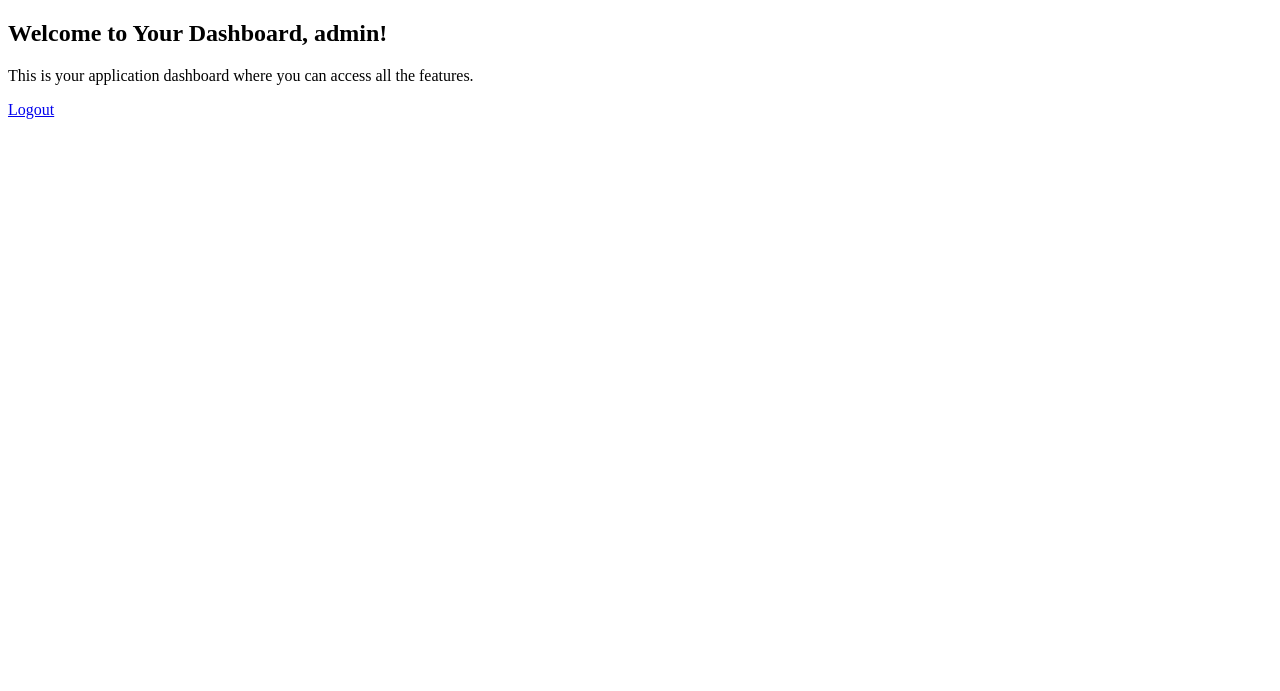
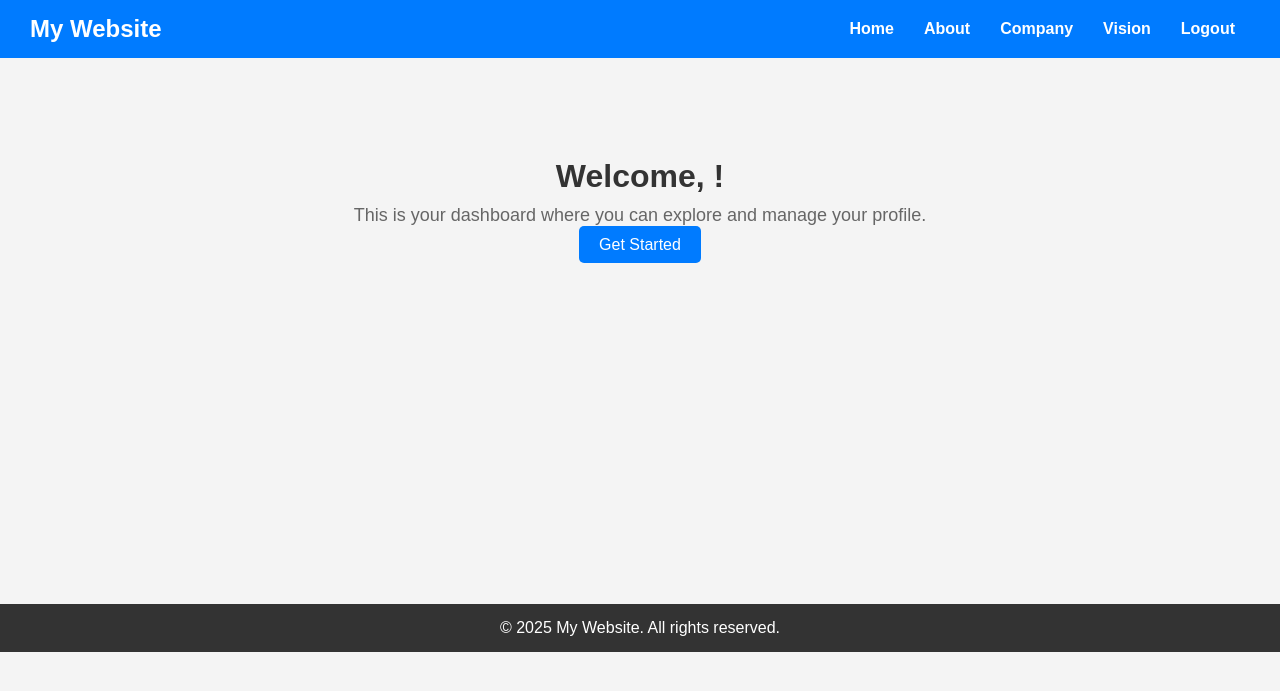
Before and after one commit to Shri0504/Login_Auth_Project, a Django app: page /login_app/dashboard/ in a window 1280 px wide. Shown: the top 691 px of the page. Run offline with Django 5.2, Linux system fonts and the light colour scheme; a user stored in the database is signed in.

Commit message:
update the dashbord page

```diff
--- a/LOGIN_PROJECT/settings.py
+++ b/LOGIN_PROJECT/settings.py
@@ -128,8 +128,8 @@
 EMAIL_HOST = 'smtp.gmail.com'
 EMAIL_PORT = 587
 EMAIL_USE_TLS = True
-EMAIL_HOST_USER = 'your mail'
-EMAIL_HOST_PASSWORD = 'your app password'
+EMAIL_HOST_USER = 'patilshrikant0504@gmail.com'
+EMAIL_HOST_PASSWORD = 'rdzd knfg frcz fado'
 
 
 AUTH_USER_MODEL = 'login_app.CustomUser'
--- a/login_app/templates/login_app/dashboard.html
+++ b/login_app/templates/login_app/dashboard.html
@@ -1,13 +1,127 @@
+
+
+
 <!DOCTYPE html>
 <html lang="en">
 <head>
     <meta charset="UTF-8">
     <meta name="viewport" content="width=device-width, initial-scale=1.0">
-    <title>Dashboard</title>
+    <title>Dashboard - Home</title>
+    <style>
+        * {
+            margin: 0;
+            padding: 0;
+            box-sizing: border-box;
+            font-family: Arial, sans-serif;
+        }
+
+        body {
+            background-color: #f4f4f4;
+            text-align: center;
+        }
+
+        /* Navbar Styles */
+        .navbar {
+            display: flex;
+            justify-content: space-between;
+            align-items: center;
+            background: #007BFF;
+            padding: 15px 30px;
+            color: white;
+        }
+
+        .navbar .logo {
+            font-size: 24px;
+            font-weight: bold;
+        }
+
+        .nav-links {
+            list-style: none;
+            display: flex;
+        }
+
+        .nav-links li {
+            margin: 0 15px;
+        }
+
+        .nav-links a {
+            color: white;
+            text-decoration: none;
+            font-size: 16px;
+            font-weight: bold;
+        }
+
+        .nav-links a:hover {
+            text-decoration: underline;
+        }
+
+        /* Hero Section */
+        .hero {
+            margin-top: 50px;
+            padding: 50px 20px;
+        }
+
+        .hero h2 {
+            font-size: 32px;
+            color: #333;
+        }
+
+        .hero p {
+            font-size: 18px;
+            color: #666;
+            margin: 10px 0;
+        }
+
+        .btn {
+            background: #007BFF;
+            color: white;
+            padding: 10px 20px;
+            border: none;
+            font-size: 16px;
+            cursor: pointer;
+            margin-top: 20px;
+            text-decoration: none;
+            border-radius: 5px;
+        }
+
+        .btn:hover {
+            background: #0056b3;
+        }
+
+        /* Footer */
+        .footer {
+            margin-top: 300px;
+            background: #333;
+            color: white;
+            padding: 15px;
+        }
+    </style>
 </head>
 <body>
-    <h2>Welcome to Your Dashboard, {{ user.username }}!</h2>
-    <p>This is your application dashboard where you can access all the features.</p>
-    <a href="{% url 'login_app:login' %}">Logout</a>
+
+    <!-- Navigation Bar -->
+    <nav class="navbar">
+        <div class="logo">My Website</div>
+        <ul class="nav-links">
+            <li><a href="#">Home</a></li>
+            <li><a href="#">About</a></li>
+            <li><a href="#">Company</a></li>
+            <li><a href="#">Vision</a></li>
+            <li><a href="{% url 'login_app:login' %}">Logout</a></li>
+        </ul>
+    </nav>
+
+    <!-- Hero Section -->
+    <section class="hero">
+        <h2>Welcome, {{ user.first_name }}!</h2>
+        <p>This is your dashboard where you can explore and manage your profile.</p>
+        <a href="#" class="btn">Get Started</a>
+    </section>
+
+    <!-- Footer -->
+    <footer class="footer">
+        <p>&copy; 2025 My Website. All rights reserved.</p>
+    </footer>
+
 </body>
 </html>
--- a/login_app/templates/login_app/register.html
+++ b/login_app/templates/login_app/register.html
@@ -3,14 +3,14 @@
 <head>
     <meta charset="UTF-8">
     <meta name="viewport" content="width=device-width, initial-scale=1.0">
-    <title>Register</title>
+    <title>signup</title>
 </head>
 <body>
-    <h2>Register</h2>
+    <h2>signup</h2>
     <form method="post">
         {% csrf_token %}
         {{ form.as_p }}
-        <button type="submit">Register</button>
+        <button type="submit">signup</button>
     </form>
 </body>
 </html>
--- a/login_app/templates/login_app/verify_email.html
+++ b/login_app/templates/login_app/verify_email.html
@@ -6,7 +6,7 @@
     <title>Verify Email</title>
 </head>
 <body>
-    <h2>Registration Successful!</h2>
+    <h2>signup Successful!</h2>
     <p>Please check your email to verify your account.</p>
 </body>
 </html>
```
Also changed, not shown: db.sqlite3.
